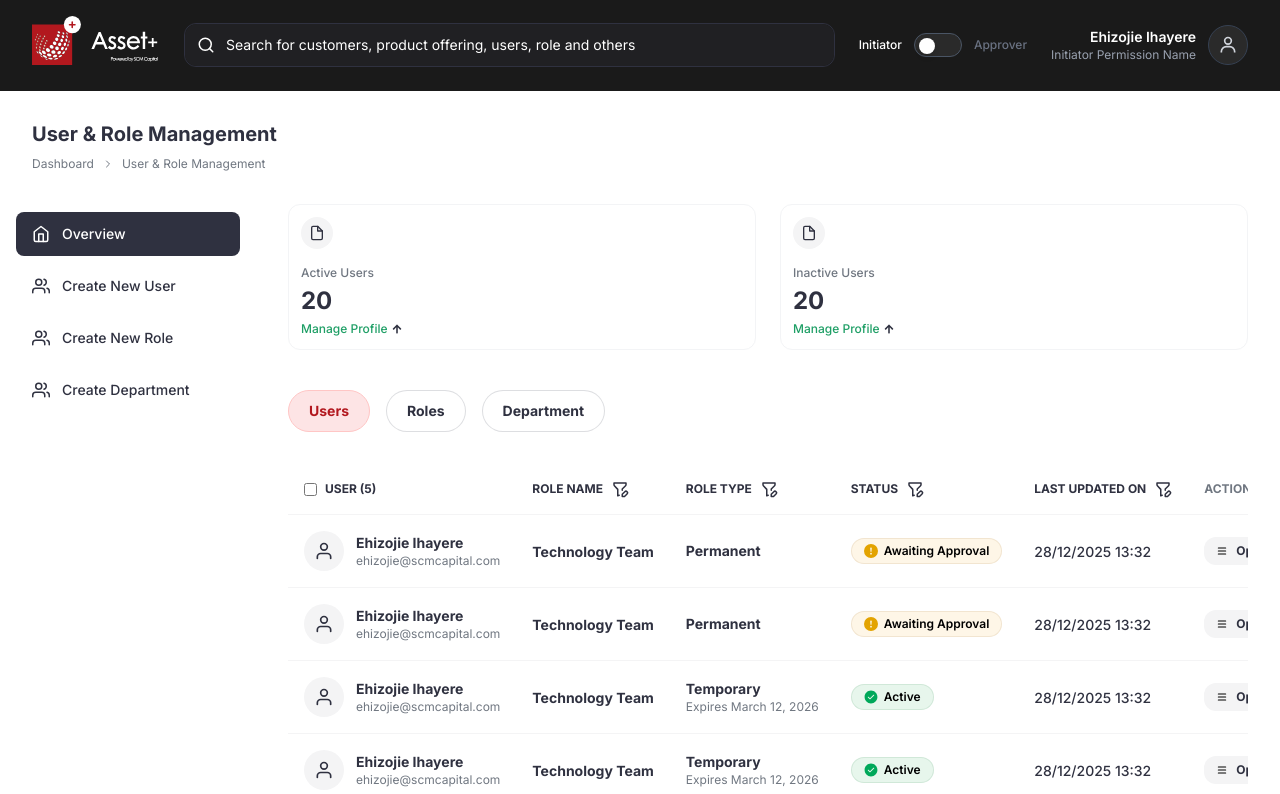
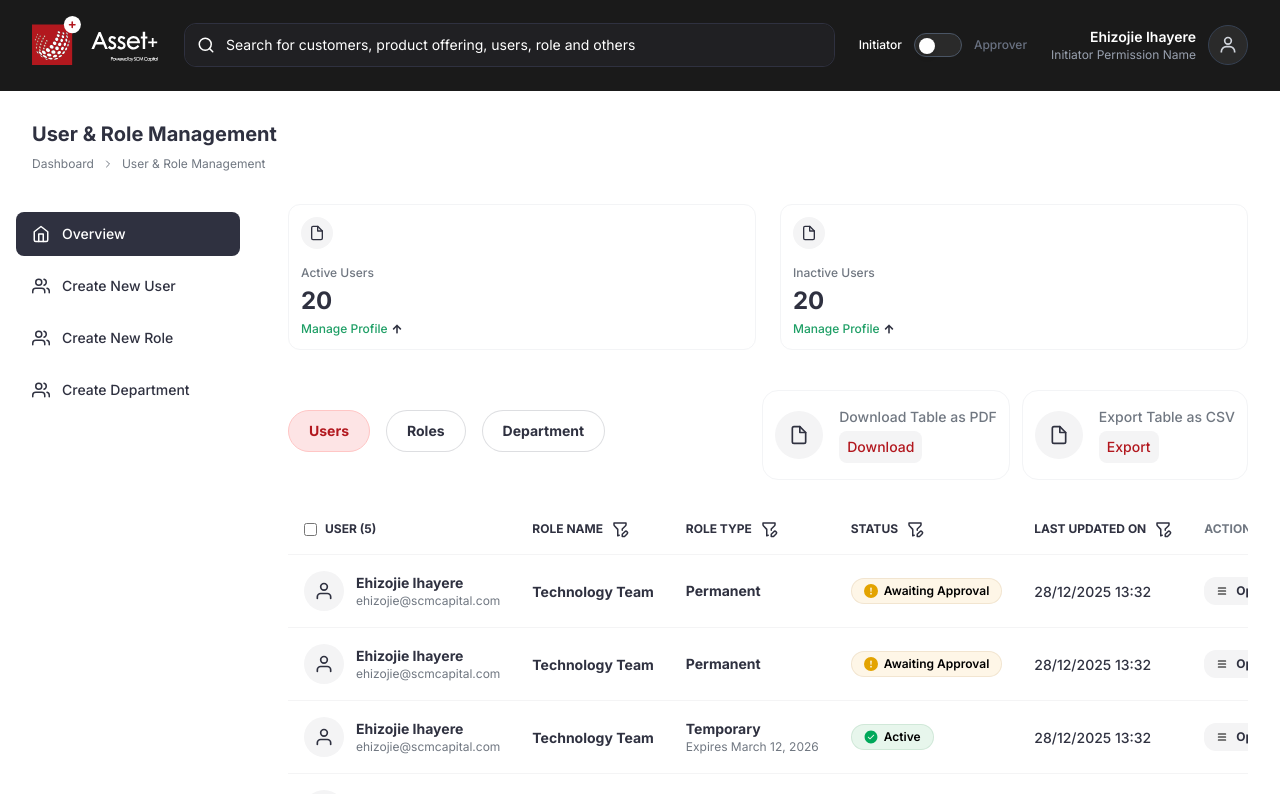
Before and after one commit to maildavc/scm-mobile-admin-portal, a Next.js app: page /dashboard/user-role-management in a window 1280 px wide. Shown: the top 794 px of the page. Built offline with nearby package versions, Linux system fonts and the light colour scheme.

Commit message:
feat: Add user role management page with a new action button component.

```diff
--- a/src/app/dashboard/user-role-management/page.tsx
+++ b/src/app/dashboard/user-role-management/page.tsx
@@ -22,6 +22,7 @@ import { createDepartmentColumns } from "./departmentColumns";
 import CreateUserForm from "@/components/Dashboard/UserRoleManagement/CreateUserForm";
 import CreateRoleForm from "@/components/Dashboard/UserRoleManagement/CreateRoleForm";
 import CreateDepartmentForm from "@/components/Dashboard/UserRoleManagement/CreateDepartmentForm";
+import ActionButton from "@/components/Dashboard/ActionButton";
 
 type User = {
   // ... User type stays same
@@ -100,12 +101,24 @@ export default function UserRoleManagement() {
                   ))}
                 </div>
 
-                <div className="mb-6">
+                <div className="mb-6 flex items-center justify-between">
                   <Tabs
                     tabs={["Users", "Roles", "Department"]}
                     activeTab={activeTab}
                     onTabChange={setActiveTab}
                   />
+                  <div className="flex gap-3">
+                    <ActionButton
+                      onClick={() => console.log("Download clicked")}
+                      label="Download Table as PDF"
+                      actionText="Download"
+                    />
+                    <ActionButton
+                      onClick={() => console.log("Export clicked")}
+                      label="Export Table as CSV"
+                      actionText="Export"
+                    />
+                  </div>
                 </div>
 
                 {activeTab === "Users" ? (
--- /dev/null
+++ b/src/components/Dashboard/ActionButton.tsx
@@ -0,0 +1,36 @@
+"use client";
+
+import React from "react";
+import { FiFile } from "react-icons/fi";
+import Button from "@/components/Button";
+
+interface ActionButtonProps {
+  onClick?: () => void;
+  label: string;
+  actionText: string;
+}
+
+const ActionButton: React.FC<ActionButtonProps> = ({
+  onClick,
+  label,
+  actionText,
+}) => {
+  return (
+    <div className="flex items-center gap-4 px-3 py-4 bg-white border border-gray-100 rounded-2xl">
+      <div className="flex items-center justify-center w-12 h-12 bg-[#F4F4F5] rounded-full">
+        <FiFile size={20} color="#2F3140" />
+      </div>
+      <div className="flex flex-col items-start gap-1">
+        <span className="text-sm text-[#707781] font-medium">{label}</span>
+        <Button
+          onClick={onClick}
+          text={actionText}
+          variant="outline"
+          className="py-1.5! px-2! w-auto! rounded-lg! text-[#B2171E]! font-bold text-sm"
+        />
+      </div>
+    </div>
+  );
+};
+
+export default ActionButton;
```
